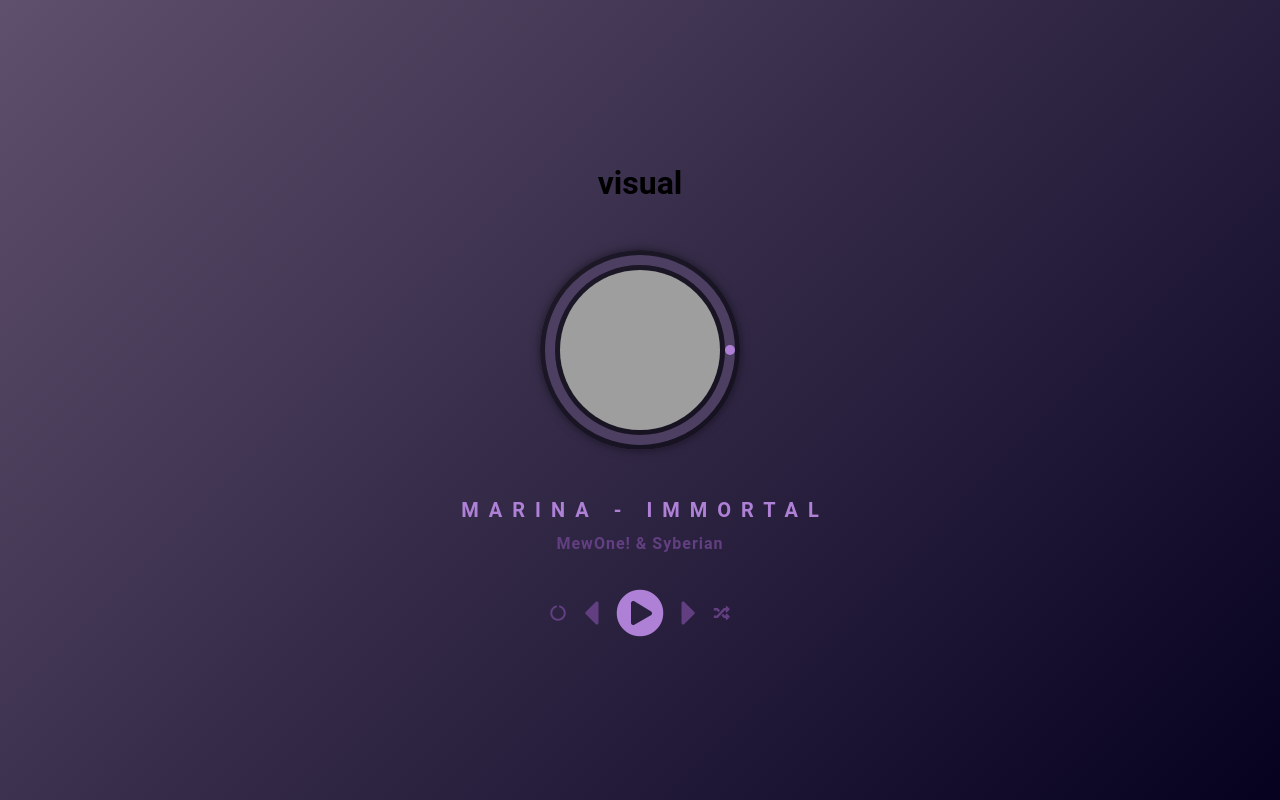
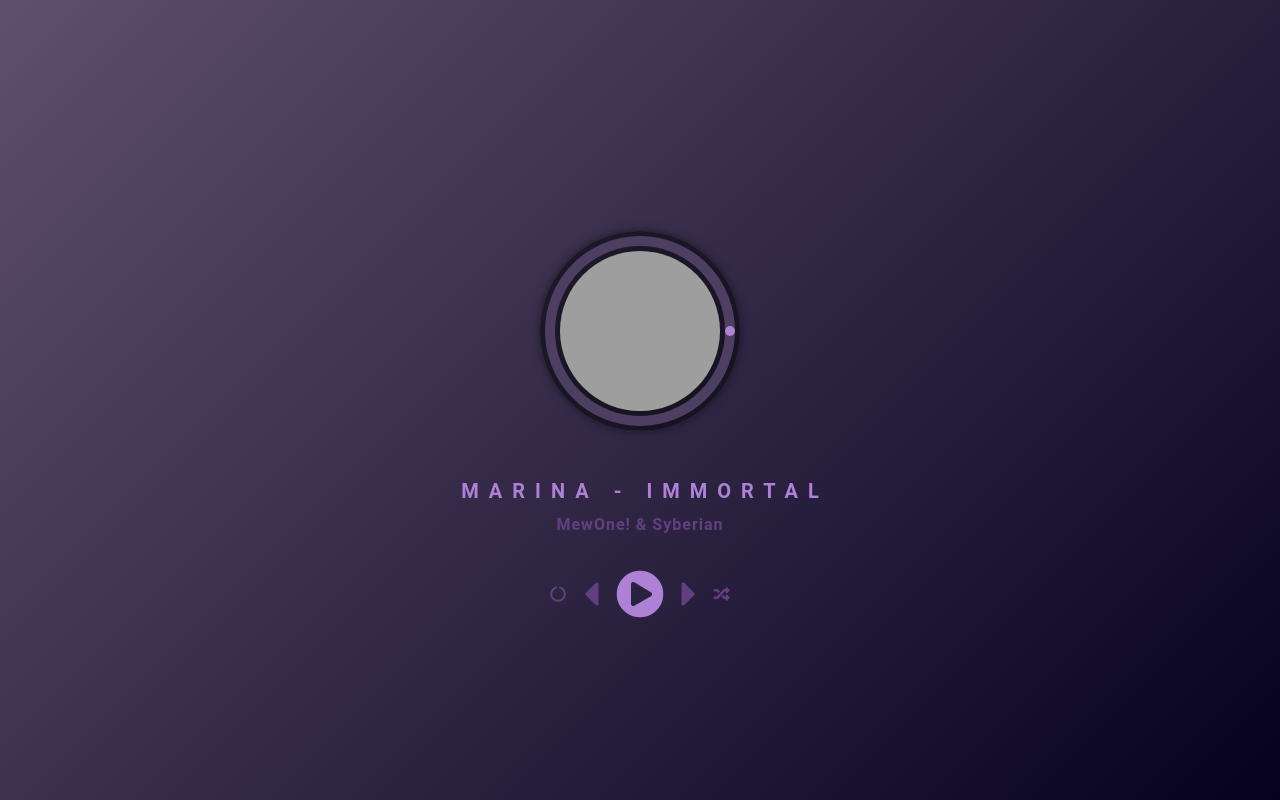
Before and after one commit to Isidorsson/lexicon-tasks, a React (Vite) app in the folder lexicon-task-react-music-player/: page / in a window 1280 px wide. Built offline with nearby package versions, Linux system fonts and the light colour scheme; grey boxes are pictures that could not be loaded.

Commit message:
Update App.tsx to comment out the visual header

```diff
--- a/lexicon-task-react-music-player/src/App.tsx
+++ b/lexicon-task-react-music-player/src/App.tsx
@@ -9,7 +9,7 @@ import { SongList } from './components/SongList';
 export function App() {
   return (
     <div className="main-wrapper">
-      <h1>visual</h1>
+      {/* <h1>Music Player</h1> */}
       {SongIcon()}
       {SongInfo()}
       {Nav()}
```
